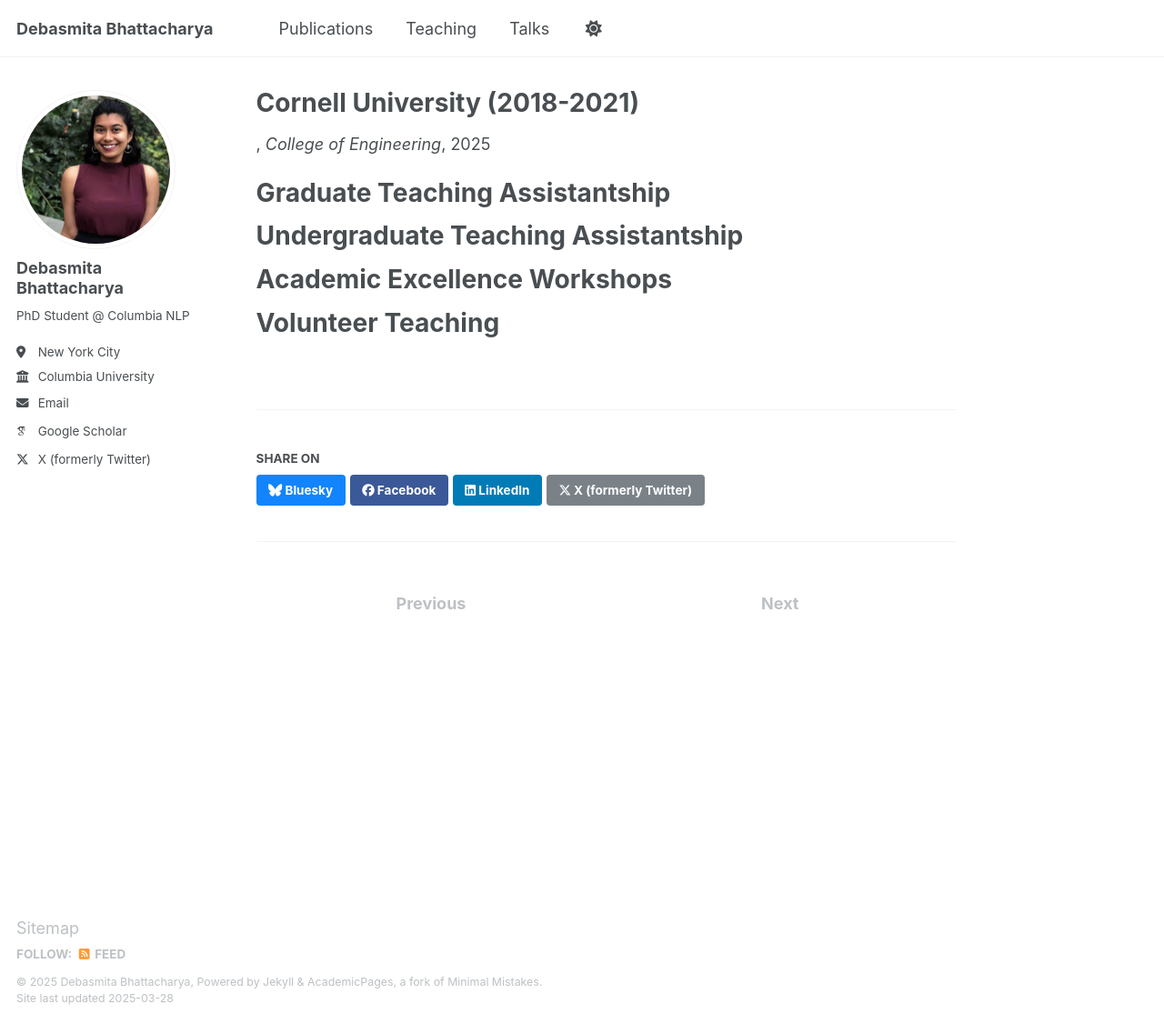
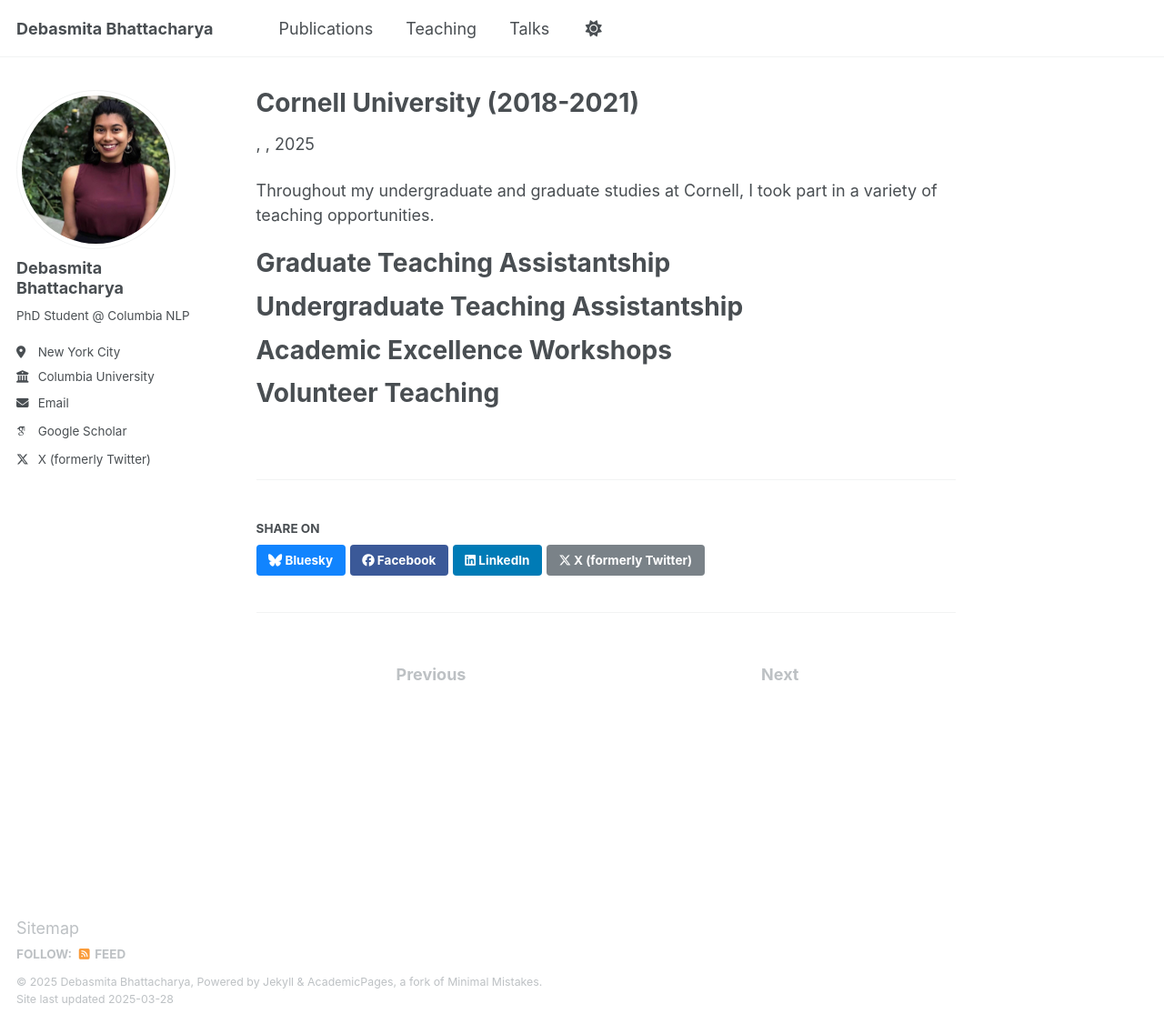
Before and after one commit to debasmita-b/debasmita-b.github.io, a Jekyll site: the page built from _teaching/2014-spring-teaching-1.md, in a window 1280 px wide and 1126 px high. Shown: the whole window at 91% size. Built offline with Jekyll 4.4.1, drawn with Linux system fonts in a browser that asks for light colours; some web fonts are replaced.

Commit message:
cutting header and adding one-liner

```diff
--- a/_teaching/2014-spring-teaching-1.md
+++ b/_teaching/2014-spring-teaching-1.md
@@ -1,11 +1,10 @@
 ---
 title: "Cornell University (2018-2021)"
 collection: teaching
-type: ""
 permalink: /teaching/cornell
-venue: "College of Engineering"
-location: "Ithaca, NY"
 ---
+
+Throughout my undergraduate and graduate studies at Cornell, I took part in a variety of teaching opportunities.
 
 Graduate Teaching Assistantship
 ======
```
